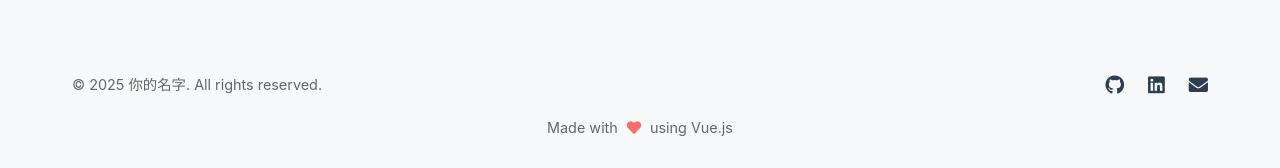
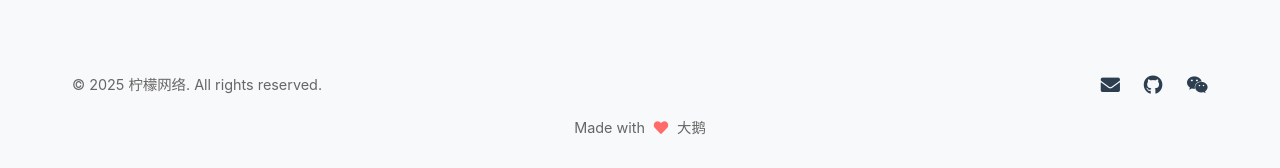
Before and after one commit to yang66yang/lemon-network, a Vue app: page / in a window 1280 px wide. Shown: the part 1526-1694 px from the top of the page. Built offline with nearby package versions, Linux system fonts and the light colour scheme.

Commit message:
Add files via upload

```diff
--- a/src/components/Footer.vue
+++ b/src/components/Footer.vue
@@ -2,20 +2,20 @@
   <footer class="footer">
     <div class="footer-content">
       <div class="footer-info">
-        <p class="copyright">&copy; {{ new Date().getFullYear() }} 你的名字. All rights reserved.</p>
+        <p class="copyright">&copy; {{ new Date().getFullYear() }} 柠檬网络. All rights reserved.</p>
         <div class="footer-links">
-          <a href="https://github.com/yourusername" target="_blank">
+           <a href="mailto:dae123ll@163.com" class="social-link" title="Email">
+            <i class="fas fa-envelope"></i>
+          </a>
+          <a href="https://github.com/yang66yang" target="_blank" class="social-link" title="GitHub">
             <i class="fab fa-github"></i>
           </a>
-          <a href="https://linkedin.com/in/yourusername" target="_blank">
-            <i class="fab fa-linkedin"></i>
-          </a>
-          <a href="mailto:your.email@example.com">
-            <i class="fas fa-envelope"></i>
+          <a href="https://linkedin.com/in/yourusername" target="_blank" class="social-link" title="LinkedIn">
+            <i class="fab fa-weixin"></i>
           </a>
         </div>
       </div>
-      <p class="powered-by">Made with <i class="fas fa-heart"></i> using Vue.js</p>
+      <p class="powered-by">Made with <i class="fas fa-heart"></i> 大鹅</p>
     </div>
   </footer>
 </template>
```
